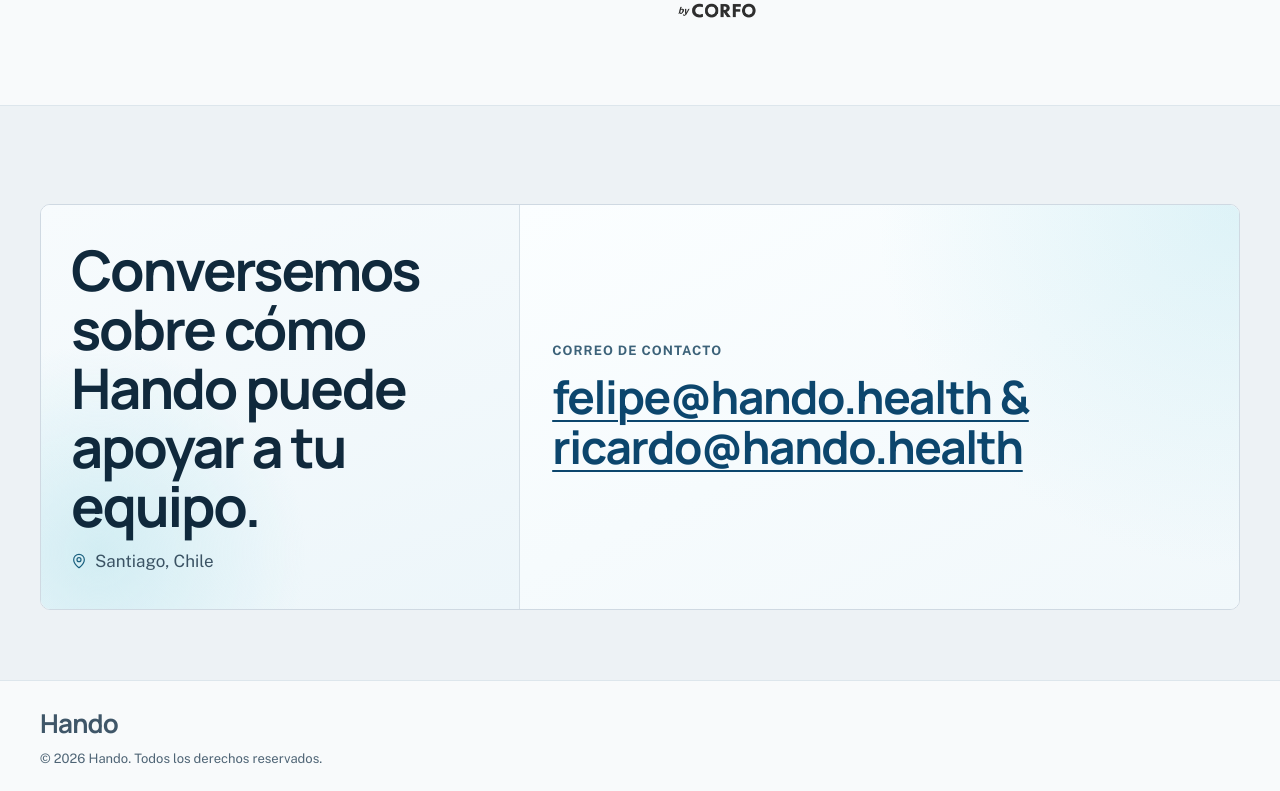
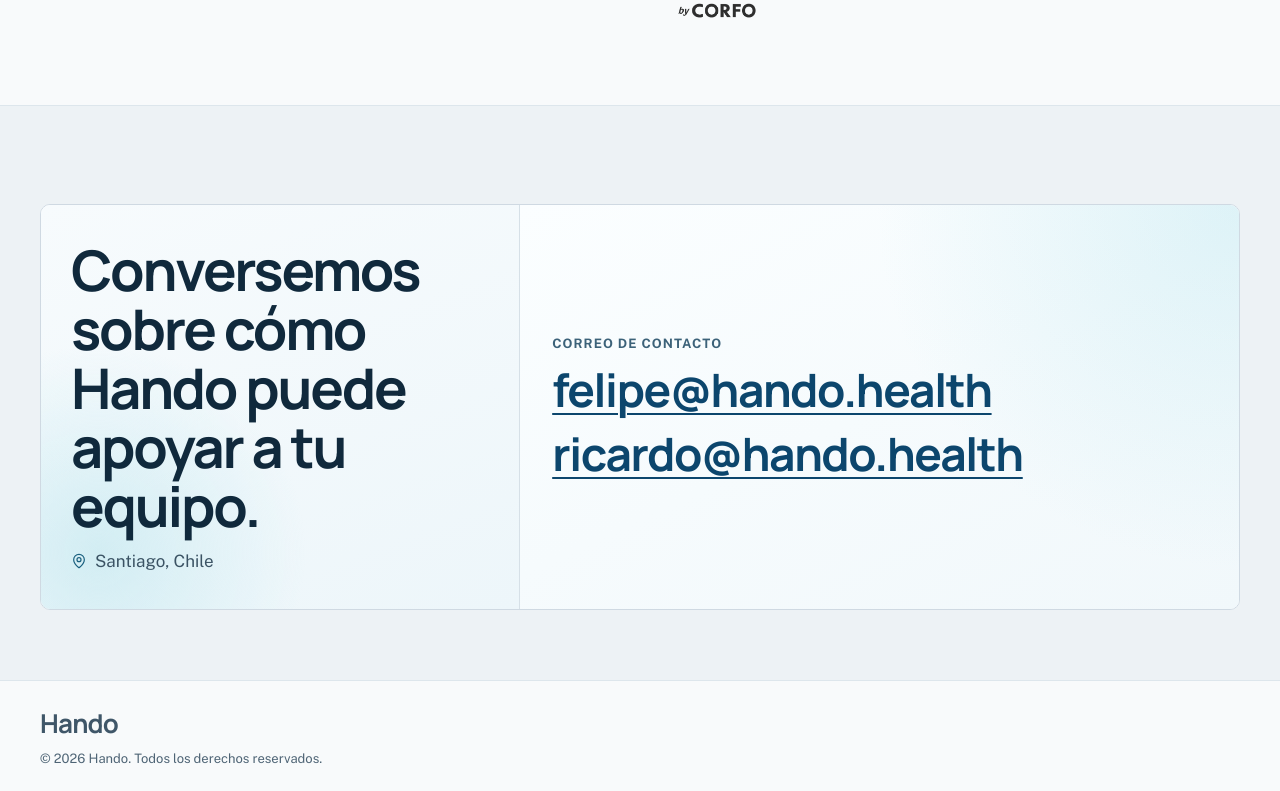
Before and after one commit to lMochl/HANDOWEB2, a React (Vite) app: page / in a window 1280 px wide. Shown: the part 5302-6093 px from the top of the page. Built offline with nearby package versions, Linux system fonts and the light colour scheme.

Commit message:
Update contact email links in HandoLandingPage component

```diff
--- a/src/HandoLandingPage.tsx
+++ b/src/HandoLandingPage.tsx
@@ -370,8 +370,11 @@
 
               <div className="contact-email-panel" aria-label="Correo de contacto">
                 <p className="contact-email-kicker">Correo de contacto</p>
-                <a href="mailto:contacto@hando.cl" className="contact-email-link">
-                   felipe@hando.health & ricardo@hando.health
+                <a href="mailto:felipe@hando.health" className="contact-email-link">
+                   felipe@hando.health
+                </a>
+                <a href="mailto:ricardo@hando.health" className="contact-email-link">
+                   ricardo@hando.health
                 </a>
               </div>
             </div>
```
